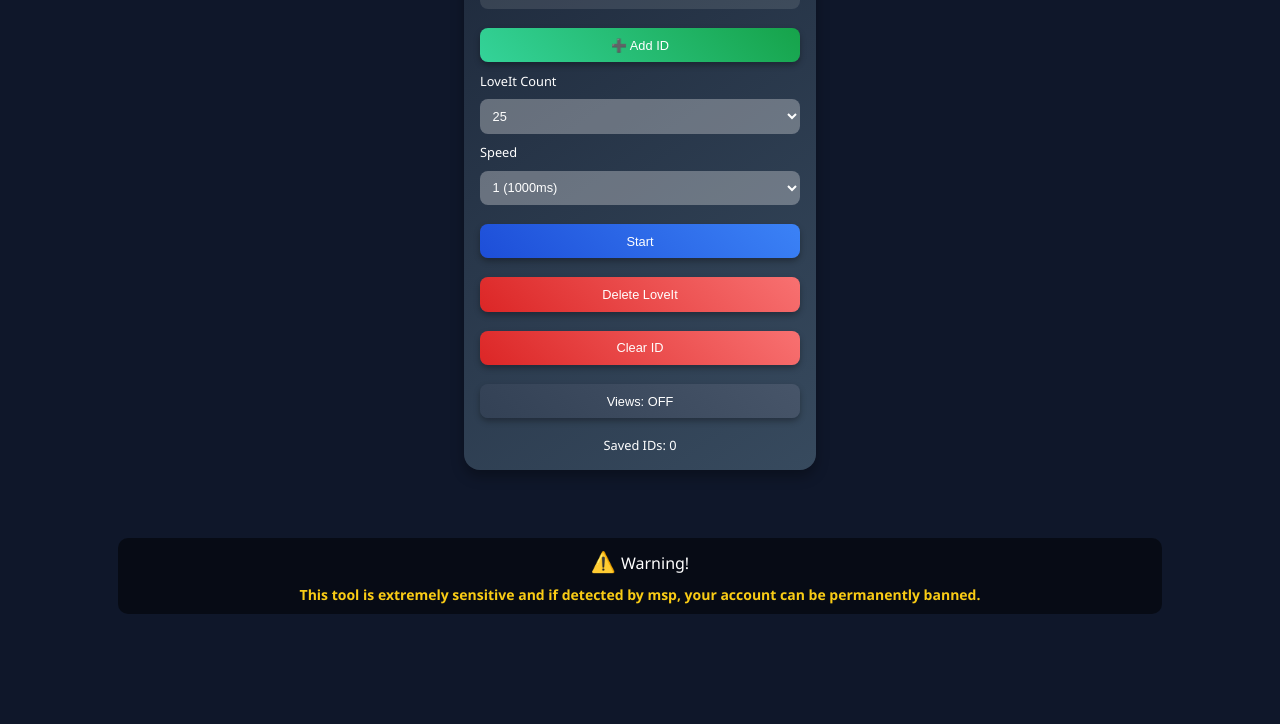
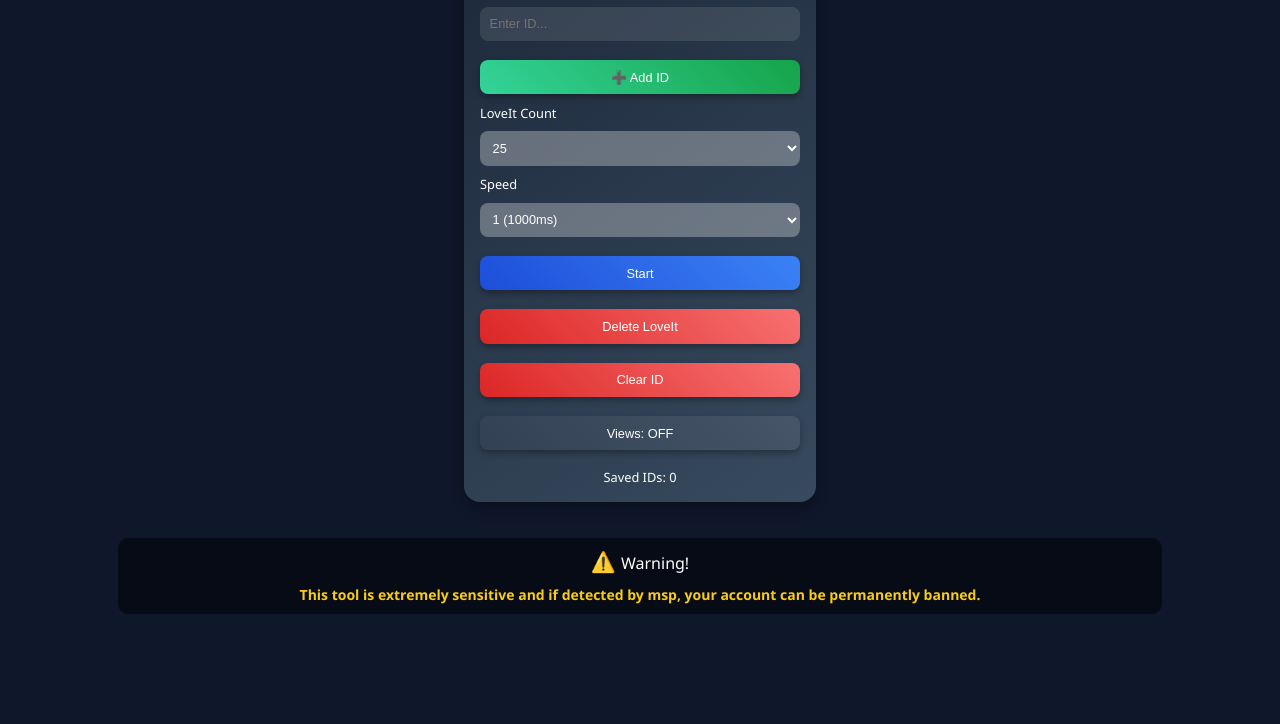
Before and after one commit to palacejs/gjasdfgasdfas, a plain HTML site: page index.html in a window 1280 px wide. Shown: the part 176-900 px from the top of the page. Drawn offline with Linux system fonts and the light colour scheme.

Commit message:
Update index.html

```diff
--- a/index.html
+++ b/index.html
@@ -28,7 +28,7 @@
       margin-bottom: 30px;
       zoom: 0.8;  /* Paneli %90 küçült */
       position: relative; /* Konumlandırmayı etkinleştir */
-      top: -20px; /* Paneli yukarıya kaydırır */
+      top: 20px; /* Paneli yukarıya kaydırır */
     }
 
     @keyframes growPanel {
```
